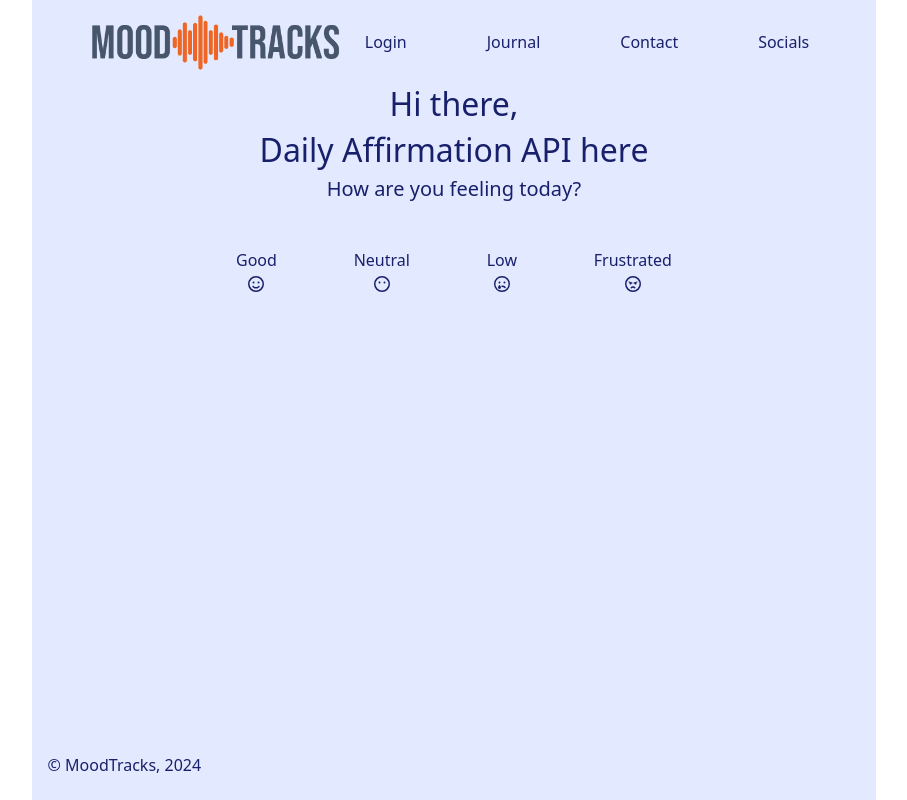
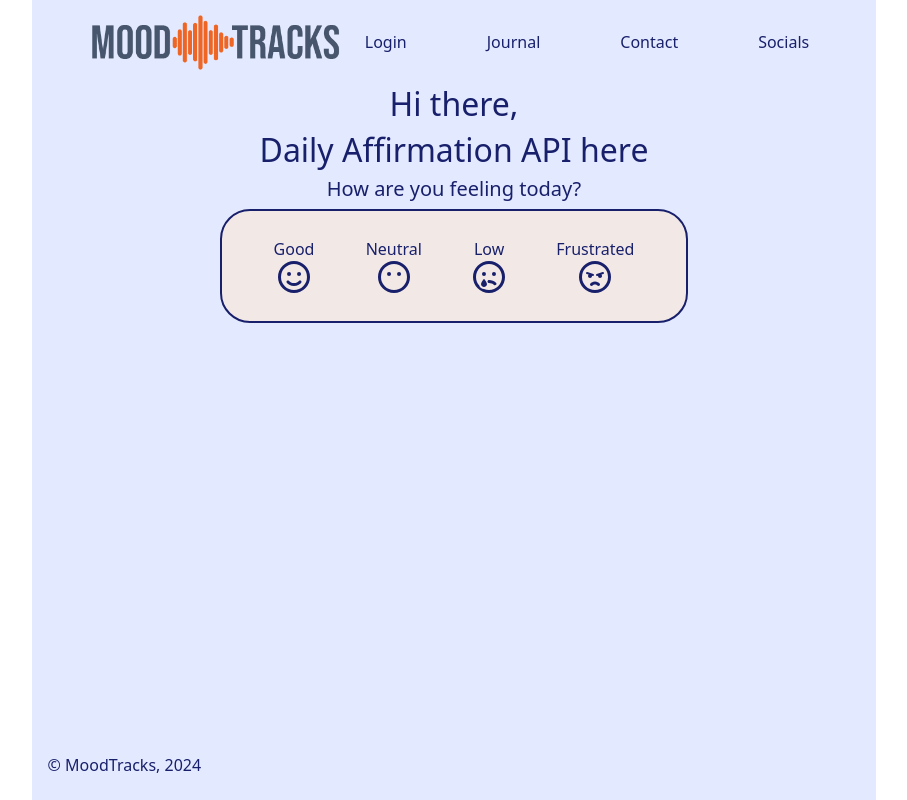
Before and after one commit to Billy-Rowden/MoodTracks, a React (Vite) app: page /journal in a window 1280 px wide. Shown: the whole page, without its empty margins (186-1093 px from the left). Built offline with nearby package versions, Linux system fonts and the light colour scheme.

Commit message:
styled emoji container with border, background color, increased emoji size

```diff
--- a/src/components/EmotionBar/index.css
+++ b/src/components/EmotionBar/index.css
@@ -1,10 +1,15 @@
 .feelingContainer {
     width: 100%;
 }
-
 .emojiContainer {
     display: flex;
     justify-content: center;
+    align-items: center;
+    border: solid 2px;
+    border-radius: 30px;
+    display: inline-block;
+    background-color: var(--nude);
+    padding: 0 2vw;
 }
 
 .emojis-row {
@@ -14,7 +19,7 @@
 .emojis {
     text-align: center;
     transition: transform 0.3s ease;
-    padding: 3vw;
+    padding: 2vw;
 }
 
 .emojis:hover {
--- a/src/components/EmotionBar/index.jsx
+++ b/src/components/EmotionBar/index.jsx
@@ -11,16 +11,16 @@ const EmojiBar = ({ onEmotionSelect }) => {
             <div className="emojiContainer">
                 <div className="emojis-row">
                     <div className="emojis" onClick={() => onEmotionSelect('good')}>
-                        Good <br /> <FontAwesomeIcon icon={faSmile} />
+                        Good <br /> <FontAwesomeIcon icon={faSmile} size="2x"/>
                     </div>
                     <div className="emojis" onClick={() => onEmotionSelect('neutral')}>
-                        Neutral <br /> <FontAwesomeIcon icon={faMehBlank} />
+                        Neutral <br /> <FontAwesomeIcon icon={faMehBlank} size="2x" />
                     </div>
                     <div className="emojis" onClick={() => onEmotionSelect('low')}>
-                        Low <br /> <FontAwesomeIcon icon={faSadTear} />
+                        Low <br /> <FontAwesomeIcon icon={faSadTear} size="2x" />
                     </div>
                     <div className="emojis" onClick={() => onEmotionSelect('frustrated')}>
-                        Frustrated <br /> <FontAwesomeIcon icon={faAngry} />
+                        Frustrated <br /> <FontAwesomeIcon icon={faAngry} size="2x"/>
                     </div>
                 </div>
             </div>
```
